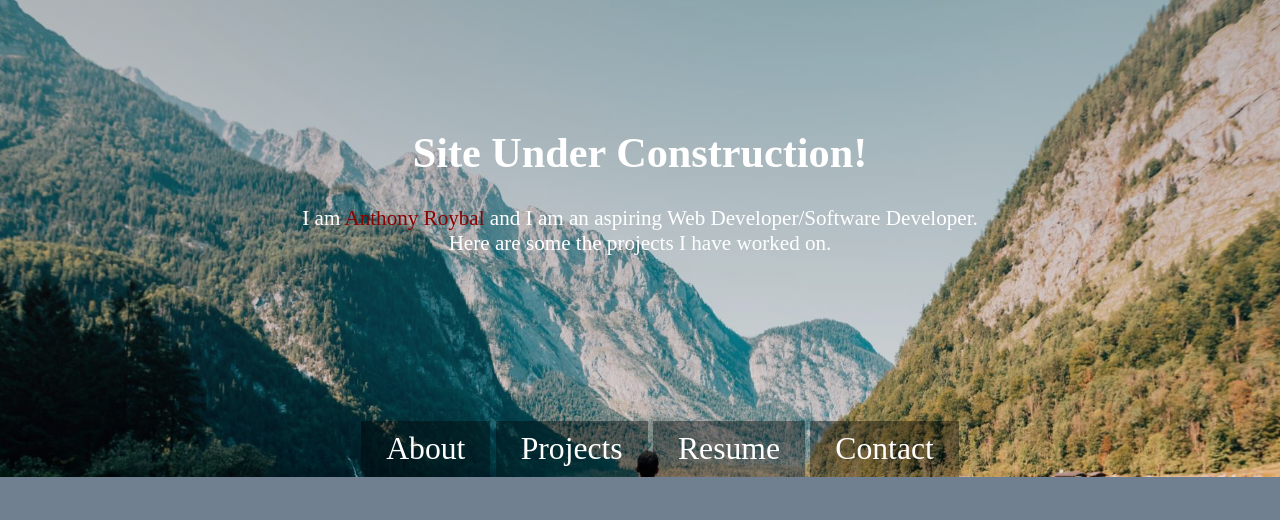
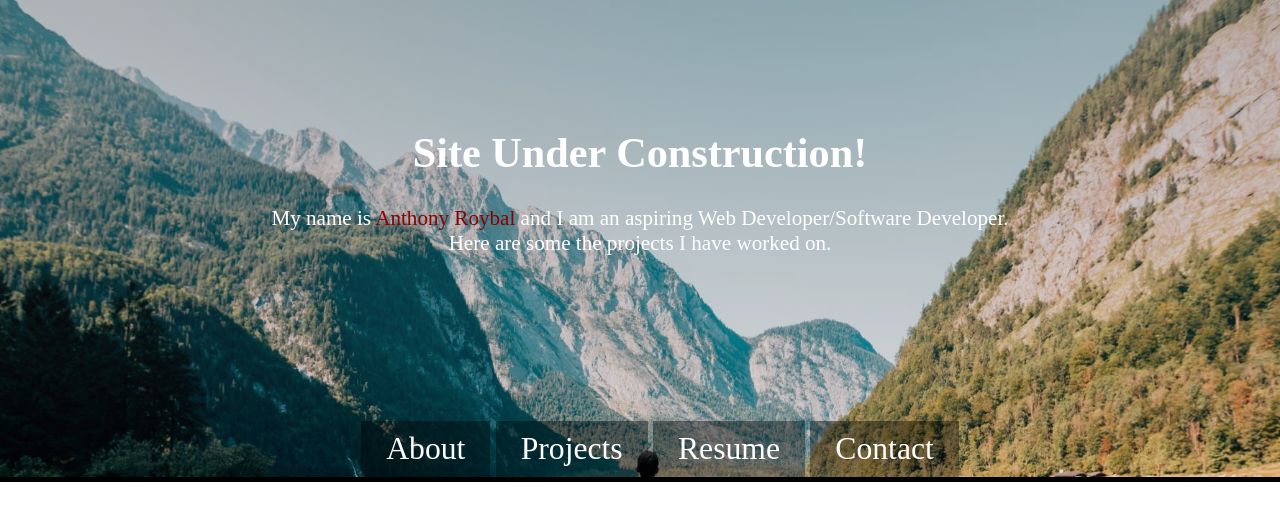
Before and after one commit to Archeleus21/my-portfolio, a plain HTML site: page index.html in a window 1280 px wide. Drawn offline with Linux system fonts and the light colour scheme.

Commit message:
added bottom boarder to header and changed background color in style.css

```diff
--- a/css/styles.css
+++ b/css/styles.css
@@ -10,7 +10,7 @@ html
     box-sizing: inherit;
   }*/
   box-sizing: border-box;
-  background-color: slategray;
+  background-color: #FFFFFF;  /*white*/
   font-size: 1.2em;
 }
 *, *:before, *:after
@@ -28,19 +28,30 @@ body
 -------------------------------------------------------*/
 header
 {
+  /*removes margin*/
   margin: 0;
+  /*makes all containers relative to itself*/
   position: relative;
+  padding-bottom: 5px;
+  background-color: #000000; /*black*/
 }
 .intro
 {
+  /*sets font to 1.1x the default value*/
   font-size: 1.1em;
   color: #FFFFFF; /*white*/
+  /*aligns text center of container*/
   text-align: center;
+  /*set container across entire width of viewport*/
   width: 100%;
+  /*adds padding around content top, sides, bottom*/
   padding: 100px 0px 200px;
+  /*puts a gradient transition on background and adds and image*/
   background: linear-gradient(rgba(50, 50, 50, .3), rgba(0, 0, 0, 0.1)),
   url(/images/lake.jpg) no-repeat fixed;
+  /*positions img center*/
   background-position: center;
+  /*img covers entire container*/
   background-size: cover;
 }
 .my-name
@@ -53,7 +64,8 @@ nav
   text-align: center;
   /*absolute; is positioned relative to the viewport,*/
   position: absolute;
-  bottom: 0;
+  /*bottom offselt is at 0*/
+  bottom: 5px;
   /* stretch accross the entire width of the viewport */
   width: 100%;
 }
--- a/index.html
+++ b/index.html
@@ -13,7 +13,7 @@
     <Header>
       <div class="intro">
         <h1>Site Under Construction!</h1>
-        <p>I am <span class="my-name">Anthony Roybal</span> and I am an aspiring
+        <p>My name is <span class="my-name">Anthony Roybal</span> and I am an aspiring
         Web Developer/Software Developer. <br>Here are some the projects I have worked on.</p>
 
         <nav class="navigation" role="navigation">
```
